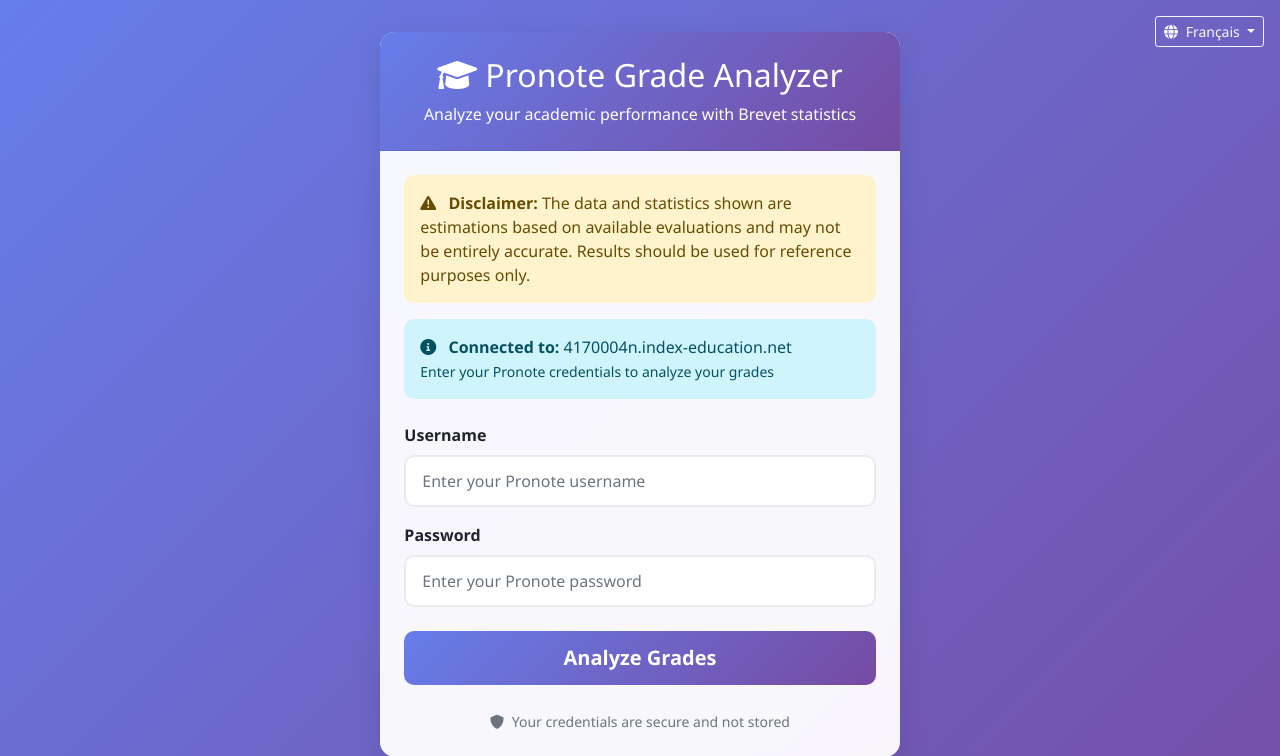
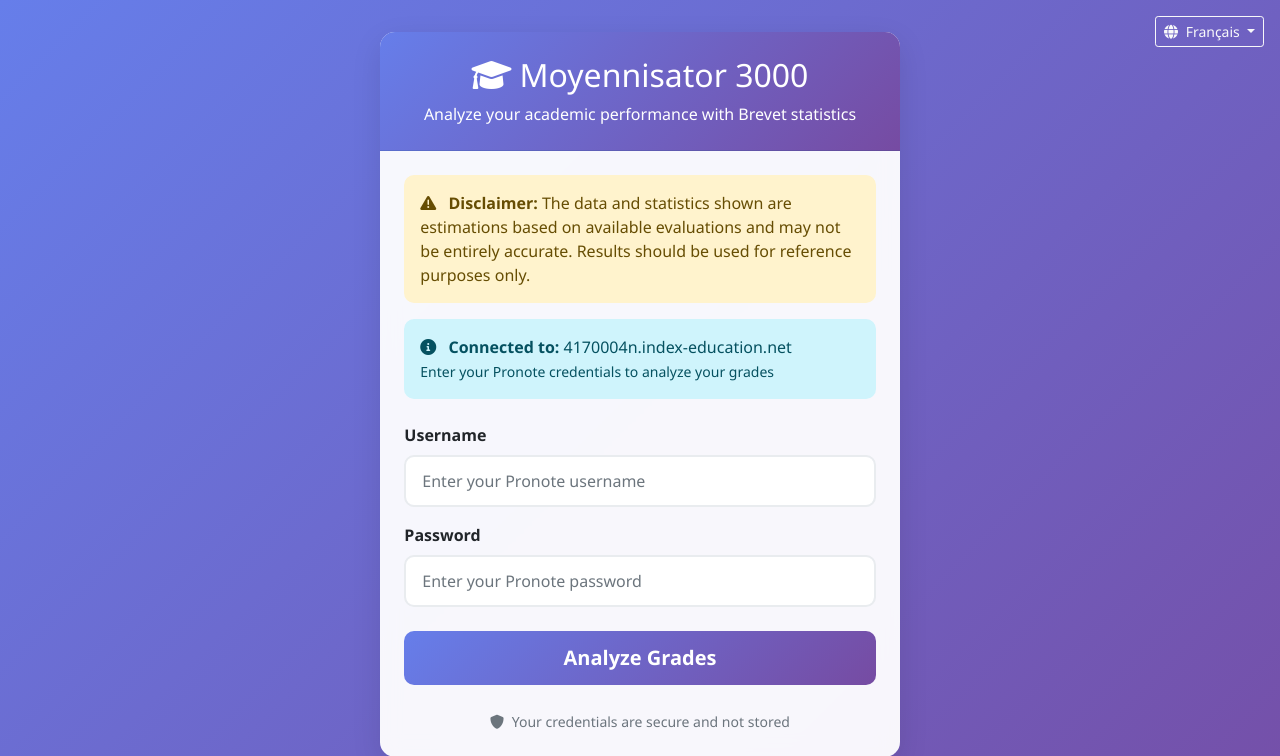
Before and after one commit to Gaphilly/Moyennisator-3000, a Flask app: page / in a window 1280 px wide. Shown: the top 756 px of the page. Run offline with Flask 3, Linux system fonts and the light colour scheme.

Commit message:
Update application name to Moyennisator 3000 across all pages
Updates the application's title and main heading to "Moyennisator 3000" in the base template, index page, and results page. Also updates translation files (en, es, fr) to reflect this change for the "Pronote Grade Analyzer" string.

Replit-Commit-Author: Agent
Replit-Commit-Session-Id: caf462b4-7674-4c68-8574-a1e34d976e02
Replit-Commit-Checkpoint-Type: full_checkpoint
Replit-Commit-Screenshot-Url: https://storage.googleapis.com/screenshot-production-us-central1/812beab0-170d-47bb-8300-084b17731e7c/caf462b4-7674-4c68-8574-a1e34d976e02/kQnDLWh

```diff
--- a/templates/base.html
+++ b/templates/base.html
@@ -3,7 +3,7 @@
 <head>
     <meta charset="UTF-8">
     <meta name="viewport" content="width=device-width, initial-scale=1.0">
-    <title>{% block title %}{{ _('Pronote Grade Analyzer') }}{% endblock %}</title>
+    <title>{% block title %}Moyennisator 3000{% endblock %}</title>
     <link href="https://cdn.jsdelivr.net/npm/bootstrap@5.1.3/dist/css/bootstrap.min.css" rel="stylesheet">
     <link href="https://cdnjs.cloudflare.com/ajax/libs/font-awesome/6.0.0/css/all.min.css" rel="stylesheet">
     <style>
--- a/templates/index.html
+++ b/templates/index.html
@@ -1,13 +1,13 @@
 {% extends "base.html" %}
 
-{% block title %}{{ _('Login') }} - {{ _('Pronote Grade Analyzer') }}{% endblock %}
+{% block title %}{{ _('Login') }} - Moyennisator 3000{% endblock %}
 
 {% block content %}
 <div class="row justify-content-center">
     <div class="col-md-6 col-lg-5">
         <div class="card">
             <div class="card-header text-center">
-                <h2><i class="fas fa-graduation-cap me-2"></i>{{ _('Pronote Grade Analyzer') }}</h2>
+                <h2><i class="fas fa-graduation-cap me-2"></i>Moyennisator 3000</h2>
                 <p class="mb-0">{{ _('Analyze your academic performance with Brevet statistics') }}</p>
             </div>
             <div class="card-body p-4">
--- a/templates/results.html
+++ b/templates/results.html
@@ -1,6 +1,6 @@
 {% extends "base.html" %}
 
-{% block title %}{{ _('Results') }} - {{ _('Pronote Grade Analyzer') }}{% endblock %}
+{% block title %}{{ _('Results') }} - Moyennisator 3000{% endblock %}
 
 {% block content %}
 <a href="{{ url_for('index') }}" class="btn btn-outline-light back-btn">
```
Also changed, not shown: translations/en/LC_MESSAGES/messages.po, translations/es/LC_MESSAGES/messages.po, translations/fr/LC_MESSAGES/messages.po, 3 other files.
